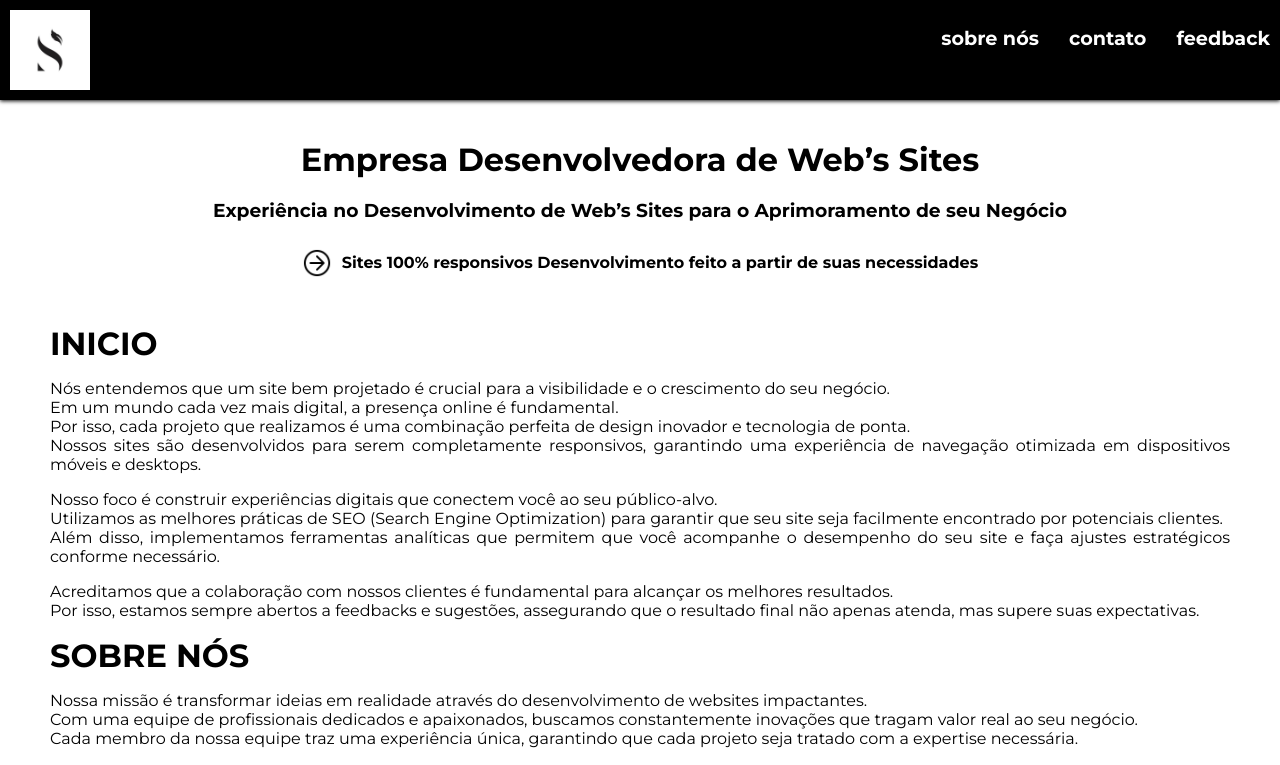
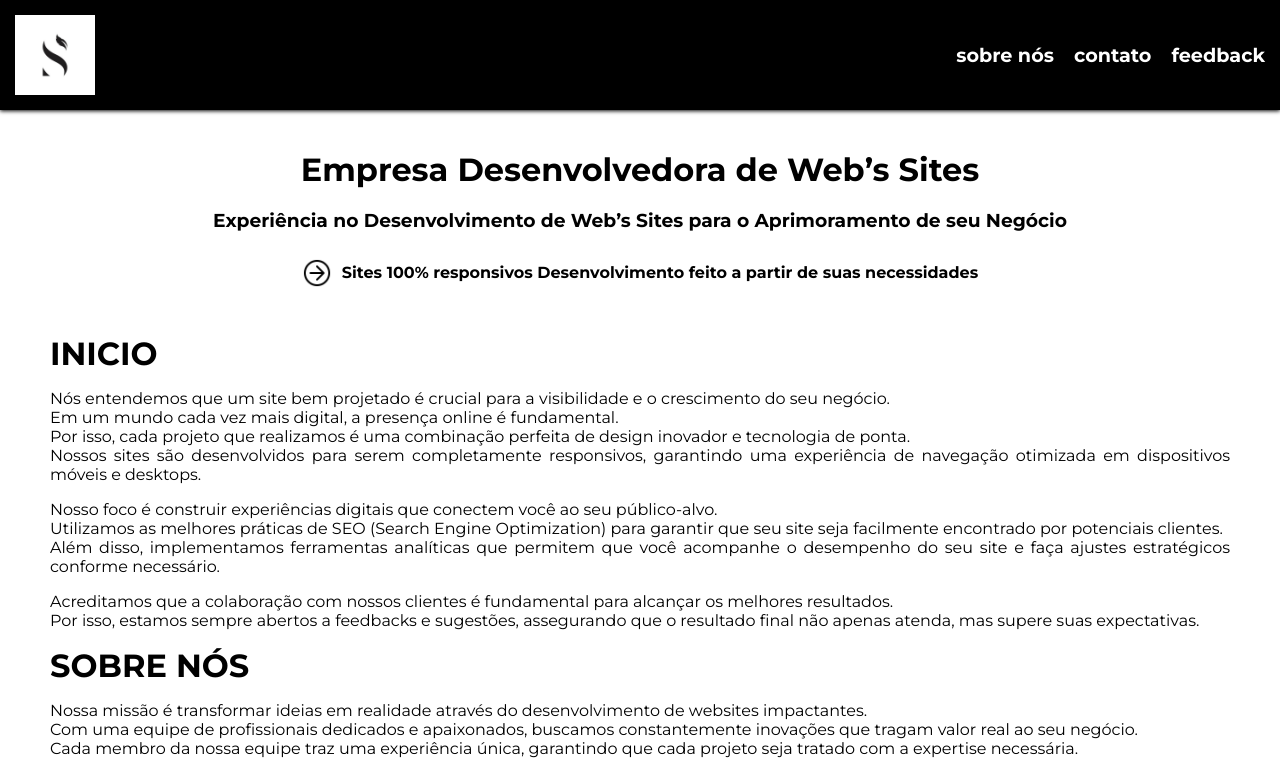
Before and after one commit to luizmiguelsoares/tcc-nosso-site, a React (Create React App) app: page / in a window 1280 px wide. Shown: the top 765 px of the page. Built offline with nearby package versions, Linux system fonts and the light colour scheme.

Commit message:
RESOLVIDO

```diff
--- a/src/pages/app/index.scss
+++ b/src/pages/app/index.scss
@@ -103,15 +103,17 @@ body {
 
     .cabecalho {
       display: flex;
-      flex-wrap: wrap;
-      padding: 10px;
+      padding: 15px;
+      align-items: center;
+      justify-content: center;
       background-color: #000000;
       color: #fff;
       position: sticky;
       top: 0;
       z-index: 1000;
-      gap: 30px;
+      gap: 20px;
       box-shadow: 0 1px 4px rgba(3, 3, 3, 3); /* Sombra */
+
       .cont{
         text-decoration: none;
         color: #fff;
```
